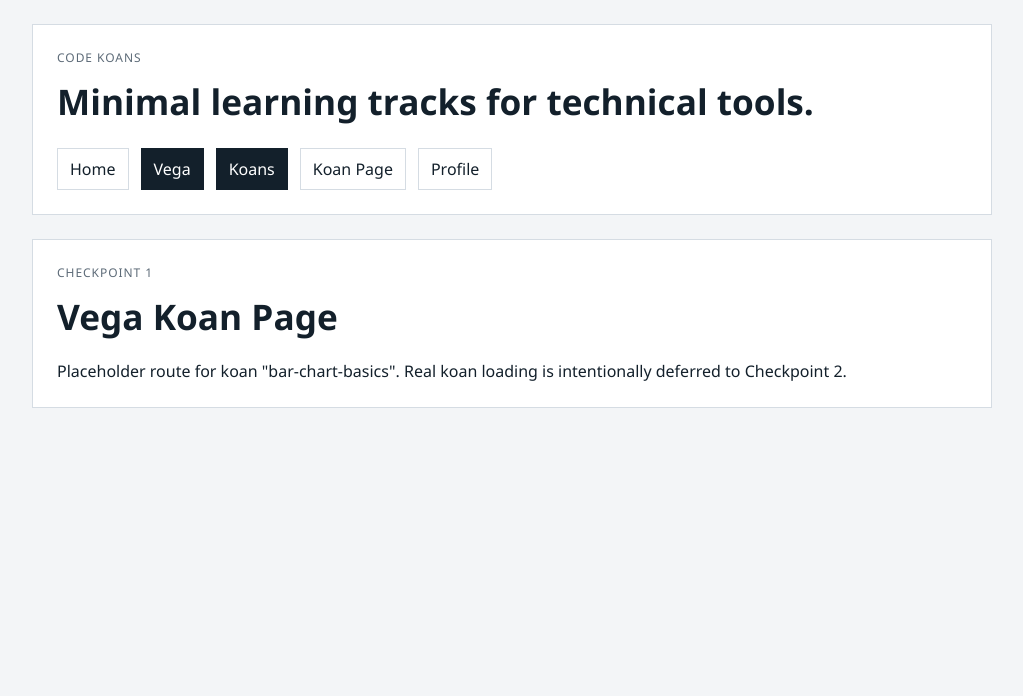
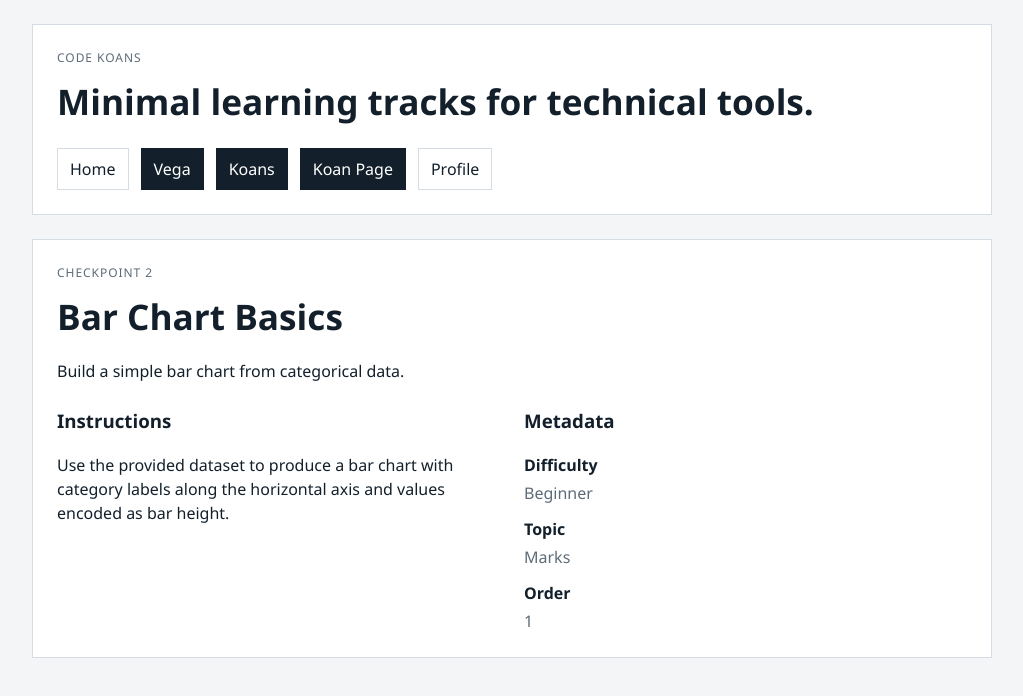
Before and after one commit to paddy-devan/code-koans, a React (Vite) app: page /vega/koans/bar-chart-basics in a window 1280 px wide. Shown: the top 696 px of the page, without its empty margins (128-1151 px from the left). Built offline with nearby package versions, Linux system fonts and the light colour scheme.

Commit message:
feat: add data-driven koan pages

```diff
--- a/src/components/AppLayout.tsx
+++ b/src/components/AppLayout.tsx
@@ -4,7 +4,7 @@ const navItems = [
   { to: "/", label: "Home", end: true },
   { to: "/vega", label: "Vega" },
   { to: "/vega/koans", label: "Koans" },
-  { to: "/vega/koans/placeholder", label: "Koan Page" },
+  { to: "/vega/koans/bar-chart-basics", label: "Koan Page" },
   { to: "/profile", label: "Profile" },
 ];
 
--- /dev/null
+++ b/src/koans/types.ts
@@ -0,0 +1,15 @@
+export type VegaKoanDifficulty = "beginner" | "intermediate" | "advanced";
+
+export type VegaKoan = {
+  id: string;
+  slug: string;
+  title: string;
+  summary: string;
+  instructions: string;
+  difficulty: VegaKoanDifficulty;
+  topic: string;
+  order: number;
+  dataset: unknown;
+  startingSpec: Record<string, unknown>;
+  targetSpec: Record<string, unknown>;
+};
--- /dev/null
+++ b/src/koans/vegaKoans.ts
@@ -0,0 +1,62 @@
+import type { VegaKoan } from "./types";
+
+export const vegaKoans: VegaKoan[] = [
+  {
+    id: "bar-chart-basics",
+    slug: "bar-chart-basics",
+    title: "Bar Chart Basics",
+    summary: "Build a simple bar chart from categorical data.",
+    instructions:
+      "Use the provided dataset to produce a bar chart with category labels along the horizontal axis and values encoded as bar height.",
+    difficulty: "beginner",
+    topic: "marks",
+    order: 1,
+    dataset: [
+      { category: "A", value: 5 },
+      { category: "B", value: 8 },
+      { category: "C", value: 3 },
+    ],
+    startingSpec: {},
+    targetSpec: {},
+  },
+  {
+    id: "sort-bars-descending",
+    slug: "sort-bars-descending",
+    title: "Sort Bars Descending",
+    summary: "Order bars from largest value to smallest value.",
+    instructions:
+      "Adjust the chart so bars are shown in descending order by value rather than in the original dataset order.",
+    difficulty: "beginner",
+    topic: "sorting",
+    order: 2,
+    dataset: [
+      { category: "North", value: 12 },
+      { category: "South", value: 6 },
+      { category: "West", value: 9 },
+    ],
+    startingSpec: {},
+    targetSpec: {},
+  },
+  {
+    id: "color-by-category",
+    slug: "color-by-category",
+    title: "Color by Category",
+    summary: "Use color to differentiate categorical groups.",
+    instructions:
+      "Create a bar chart where each category is visually distinguished with a separate color encoding.",
+    difficulty: "intermediate",
+    topic: "encoding",
+    order: 3,
+    dataset: [
+      { category: "Alpha", value: 4 },
+      { category: "Beta", value: 7 },
+      { category: "Gamma", value: 10 },
+    ],
+    startingSpec: {},
+    targetSpec: {},
+  },
+];
+
+export function getVegaKoanById(koanId: string) {
+  return vegaKoans.find((koan) => koan.id === koanId);
+}
--- a/src/pages/VegaKoanBrowserPage.tsx
+++ b/src/pages/VegaKoanBrowserPage.tsx
@@ -1,10 +1,26 @@
-import { PlaceholderPage } from "../components/PlaceholderPage";
+import { Link } from "react-router-dom";
+import { vegaKoans } from "../koans/vegaKoans";
 
 export function VegaKoanBrowserPage() {
   return (
-    <PlaceholderPage
-      title="Vega Koan Browser"
-      description="This route will list Vega koans in a later checkpoint. For now it confirms that routing and layout are wired up."
-    />
+    <section className="panel">
+      <p className="eyebrow">Checkpoint 2</p>
+      <h2>Vega Koan Browser</h2>
+      <p>Select a koan to view its current placeholder detail page.</p>
+
+      <ul className="koan-list">
+        {vegaKoans.map((koan) => (
+          <li key={koan.id} className="koan-list-item">
+            <Link to={`/vega/koans/${koan.id}`} className="koan-link">
+              <span className="koan-link-title">{koan.title}</span>
+              <span className="koan-link-meta">
+                {koan.difficulty} · {koan.topic}
+              </span>
+            </Link>
+            <p>{koan.summary}</p>
+          </li>
+        ))}
+      </ul>
+    </section>
   );
 }
--- a/src/pages/VegaKoanPage.tsx
+++ b/src/pages/VegaKoanPage.tsx
@@ -1,13 +1,55 @@
 import { useParams } from "react-router-dom";
-import { PlaceholderPage } from "../components/PlaceholderPage";
+import { Link } from "react-router-dom";
+import { getVegaKoanById } from "../koans/vegaKoans";
 
 export function VegaKoanPage() {
   const { koanId } = useParams();
+  const koan = koanId ? getVegaKoanById(koanId) : undefined;
+
+  if (!koan) {
+    return (
+      <section className="panel">
+        <p className="eyebrow">Checkpoint 2</p>
+        <h2>Koan Not Found</h2>
+        <p>No Vega koan exists for the id "{koanId ?? "unknown"}".</p>
+        <p>
+          <Link to="/vega/koans" className="inline-link">
+            Return to the koan browser
+          </Link>
+        </p>
+      </section>
+    );
+  }
 
   return (
-    <PlaceholderPage
-      title="Vega Koan Page"
-      description={`Placeholder route for koan "${koanId ?? "unknown"}". Real koan loading is intentionally deferred to Checkpoint 2.`}
-    />
+    <section className="panel">
+      <p className="eyebrow">Checkpoint 2</p>
+      <h2>{koan.title}</h2>
+      <p>{koan.summary}</p>
+
+      <div className="detail-grid">
+        <div>
+          <h3>Instructions</h3>
+          <p>{koan.instructions}</p>
+        </div>
+        <div>
+          <h3>Metadata</h3>
+          <dl className="meta-list">
+            <div>
+              <dt>Difficulty</dt>
+              <dd>{koan.difficulty}</dd>
+            </div>
+            <div>
+              <dt>Topic</dt>
+              <dd>{koan.topic}</dd>
+            </div>
+            <div>
+              <dt>Order</dt>
+              <dd>{koan.order}</dd>
+            </div>
+          </dl>
+        </div>
+      </div>
+    </section>
   );
 }
--- a/src/styles.css
+++ b/src/styles.css
@@ -91,3 +91,66 @@ a {
 .panel p:last-child {
   margin-bottom: 0;
 }
+
+.koan-list {
+  margin: 24px 0 0;
+  padding: 0;
+  list-style: none;
+}
+
+.koan-list-item + .koan-list-item {
+  margin-top: 16px;
+  padding-top: 16px;
+  border-top: 1px solid #d5dce3;
+}
+
+.koan-link,
+.inline-link {
+  color: #0a5c83;
+}
+
+.koan-link {
+  display: inline-flex;
+  flex-direction: column;
+  gap: 2px;
+  text-decoration: none;
+}
+
+.koan-link-title {
+  font-weight: 600;
+}
+
+.koan-link-meta {
+  color: #5d6b78;
+  font-size: 0.95rem;
+  text-transform: capitalize;
+}
+
+.detail-grid {
+  display: grid;
+  grid-template-columns: repeat(auto-fit, minmax(220px, 1fr));
+  gap: 24px;
+  margin-top: 24px;
+}
+
+.detail-grid h3 {
+  margin-top: 0;
+}
+
+.meta-list {
+  margin: 0;
+}
+
+.meta-list div + div {
+  margin-top: 12px;
+}
+
+.meta-list dt {
+  font-weight: 600;
+}
+
+.meta-list dd {
+  margin: 4px 0 0;
+  color: #5d6b78;
+  text-transform: capitalize;
+}
```
